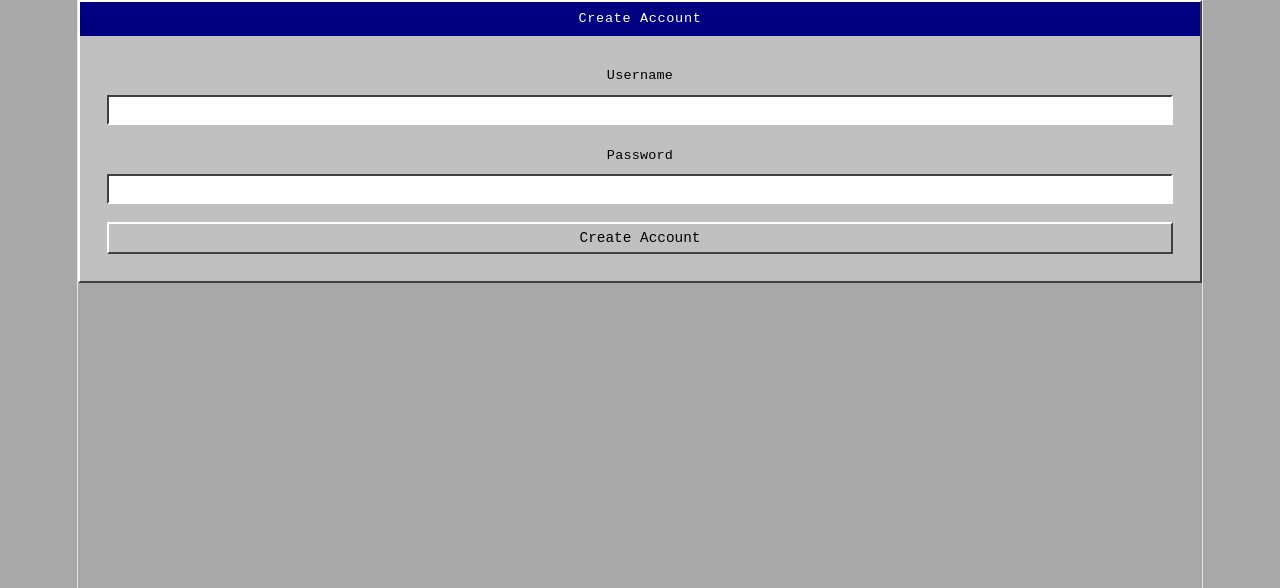
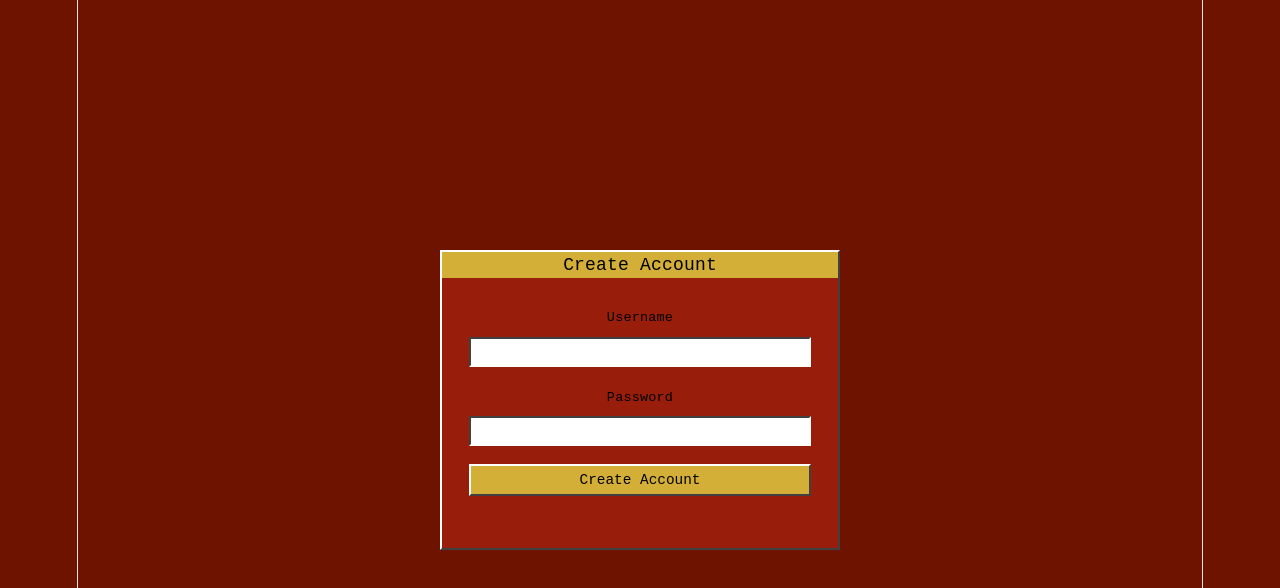
Before and after one commit to H-Skewes/lifesite, a React (Vite) app in the folder src/frontend/: page /createuser in a window 1280 px wide. Shown: the top 588 px of the page. Built offline with nearby package versions, Linux system fonts and the light colour scheme; no server answers.

Commit message:
first rendition of createuserui going to scrap

```diff
--- a/src/frontend/src/pages/CreateUser.css
+++ b/src/frontend/src/pages/CreateUser.css
@@ -0,0 +1,30 @@
+.window {
+  background: var(--window-bg);
+  border-top: 2px solid var(--border-light);
+  border-left: 2px solid var(--border-light);
+  border-right: 2px solid var(--border-darker);
+  border-bottom: 2px solid var(--border-darker);
+}
+
+/* CreateUser.css — sizing and position only */
+.page-root {
+  display: flex;
+  align-items: center;
+  justify-content: center;
+  min-height: 100vh;
+}
+
+.window {
+  height: 300px;
+  width: 400px;
+}
+
+.createuser-button {
+  background-color: #D4AF37;
+  color: #000000;
+}
+
+.createuser-titlebar{
+    background-color: #D4AF37;
+    color: #000000;
+}
--- a/src/frontend/src/pages/CreateUser.tsx
+++ b/src/frontend/src/pages/CreateUser.tsx
@@ -27,7 +27,7 @@ export default function CreateUser() {
   return (
     <div className="page-root">
       <div className="window">
-        <div className="titlebar">Create Account</div>
+        <div className="createuser-titlebar">Create Account</div>
         <div className="window-body">
           <form onSubmit={handleSubmit}>
             <label>
@@ -49,7 +49,7 @@ export default function CreateUser() {
               />
             </label>
             {message && <p className="message">{message}</p>}
-            <button type="submit" disabled={loading}>
+            <button type="submit" disabled={loading} className="createuser-button">
               {loading ? 'Creating...' : 'Create Account'}
             </button>
           </form>
--- a/src/frontend/src/styles/global.css
+++ b/src/frontend/src/styles/global.css
@@ -1,8 +1,8 @@
 :root {
-  --bg: #a8a8a8;
-  --window-bg: #c0c0c0;
-  --titlebar-bg: #000080;
-  --titlebar-text: #ffffff;
+  --bg: #6E1300;
+  --window-bg: #991D0B;
+  --titlebar-bg: #D4AF37;
+  --titlebar-text: #000000;
   --border-light: #ffffff;
   --border-dark: #808080;
   --border-darker: #404040;
```
Also changed, not shown: 2 other files (tests, documents, lock files or other folders).
